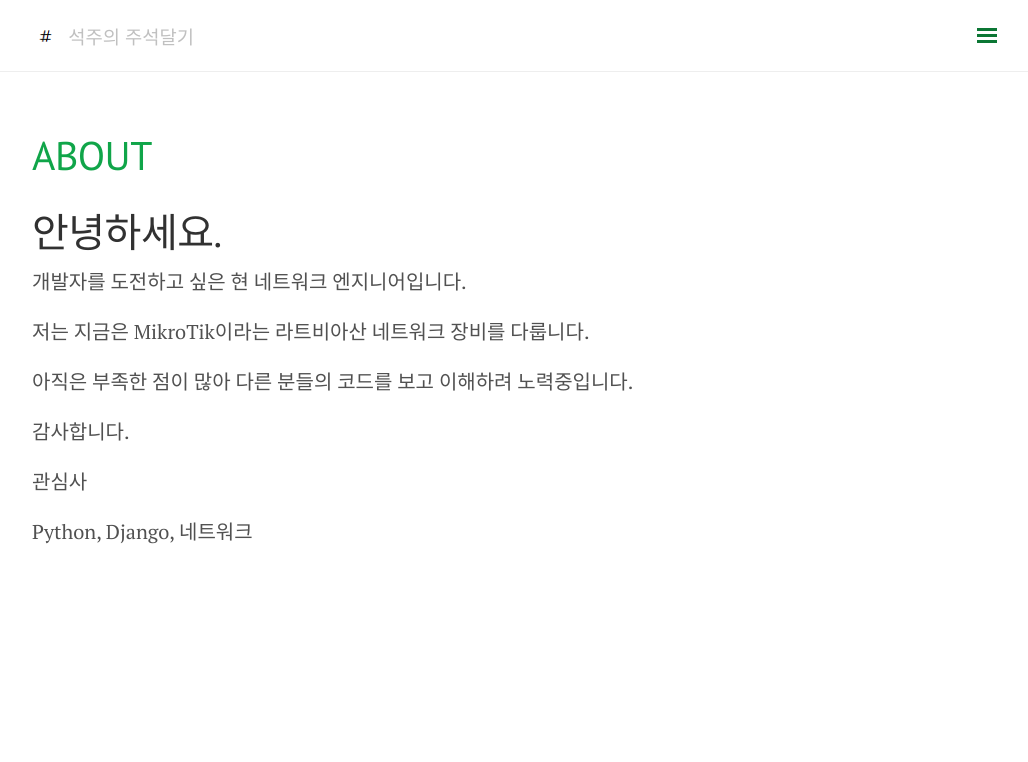
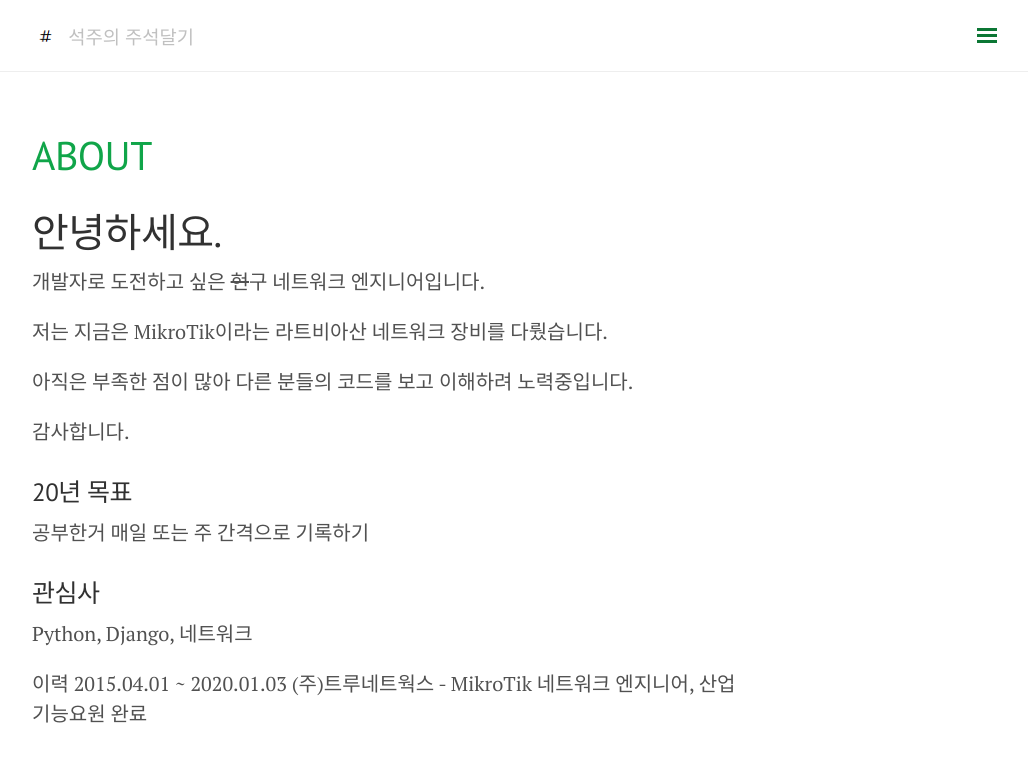
Before and after one commit to somefood/somefood.github.io, a Jekyll site: the page built from about.md, in a window 1280 px wide. Shown: the top 762 px of the page, without its empty margins (248-1276 px from the left). Built offline with Jekyll 4.4.1, drawn with Linux system fonts in a browser that asks for light colours; nearby versions of some CDN libraries; comment, search, counter and statistics services are not loaded.

Commit message:
Update about.md

```diff
--- a/about.md
+++ b/about.md
@@ -8,14 +8,19 @@ comments: false
 안녕하세요.
 ======
 
-개발자를 도전하고 싶은 현 네트워크 엔지니어입니다.
+개발자로 도전하고 싶은 ~~현~~구 네트워크 엔지니어입니다.
 
-저는 지금은 MikroTik이라는 라트비아산 네트워크 장비를 다룹니다.
+저는 지금은 MikroTik이라는 라트비아산 네트워크 장비를 다뤘습니다.
 
 아직은 부족한 점이 많아 다른 분들의 코드를 보고 이해하려 노력중입니다.
 
 감사합니다.
 
-관심사
+### 20년 목표
+공부한거 매일 또는 주 간격으로 기록하기
 
+### 관심사
 Python, Django, 네트워크
+
+이력
+2015.04.01 ~ 2020.01.03 (주)트루네트웍스 - MikroTik 네트워크 엔지니어, 산업기능요원 완료
```
